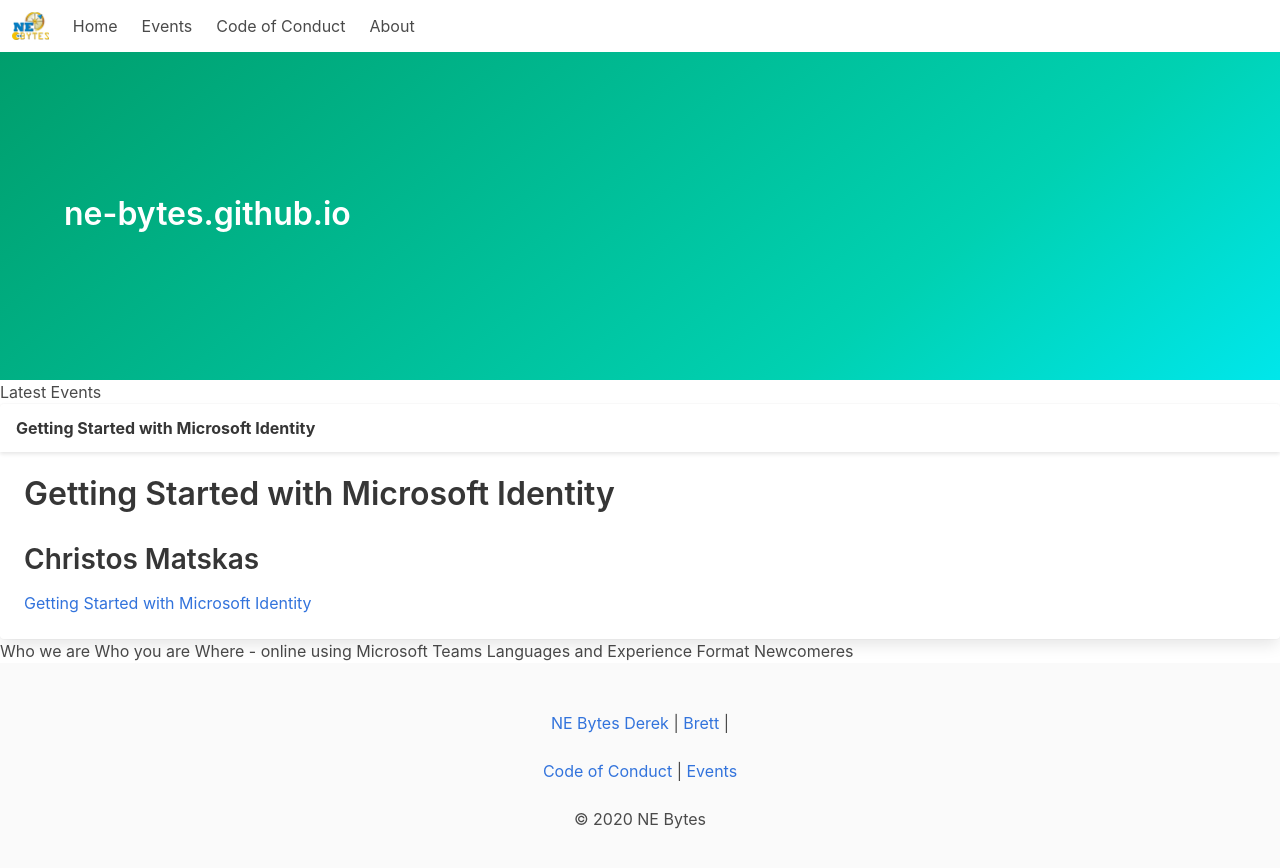
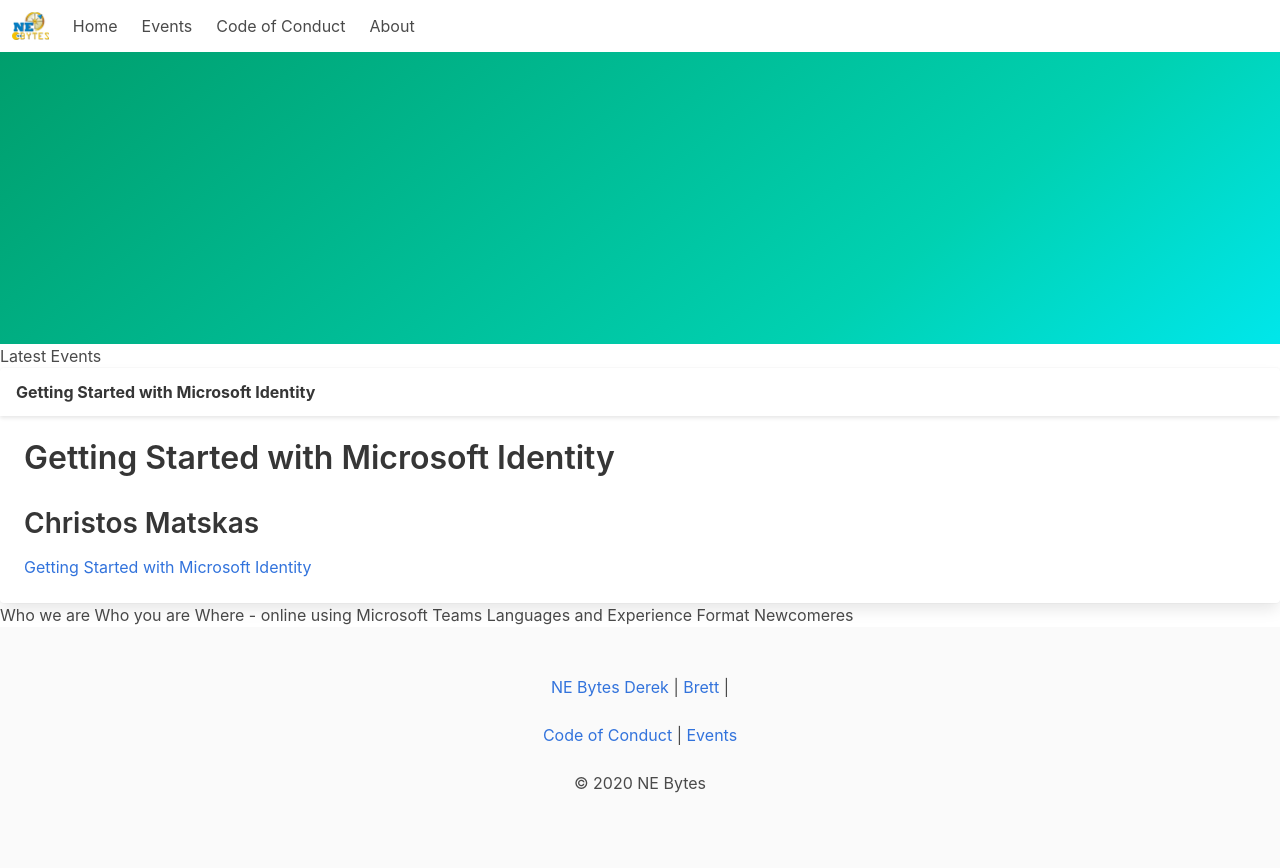
Before and after one commit to ne-bytes/ne-bytes.github.io, a Jekyll site: the page built from index.html, in a window 1280 px wide and 927 px high. Shown: the top 868 px of the window. Built offline with Jekyll 4.4.1, drawn with Linux system fonts in a browser that asks for light colours; the list of posts is cut into pages by our own code.

Commit message:
Update index.html

```diff
--- a/index.html
+++ b/index.html
@@ -5,10 +5,10 @@ layout: default
   <div class="hero-body">
     <div class="container">
       <h1 class="title">
-        {{ site.title }}
+        {{ site.data.title }}
       </h1>
       <h2 class="subtitle">
-        {{ site.description }}
+        {{ site.data.description }}
       </h2>
     </div>
   </div>
```
